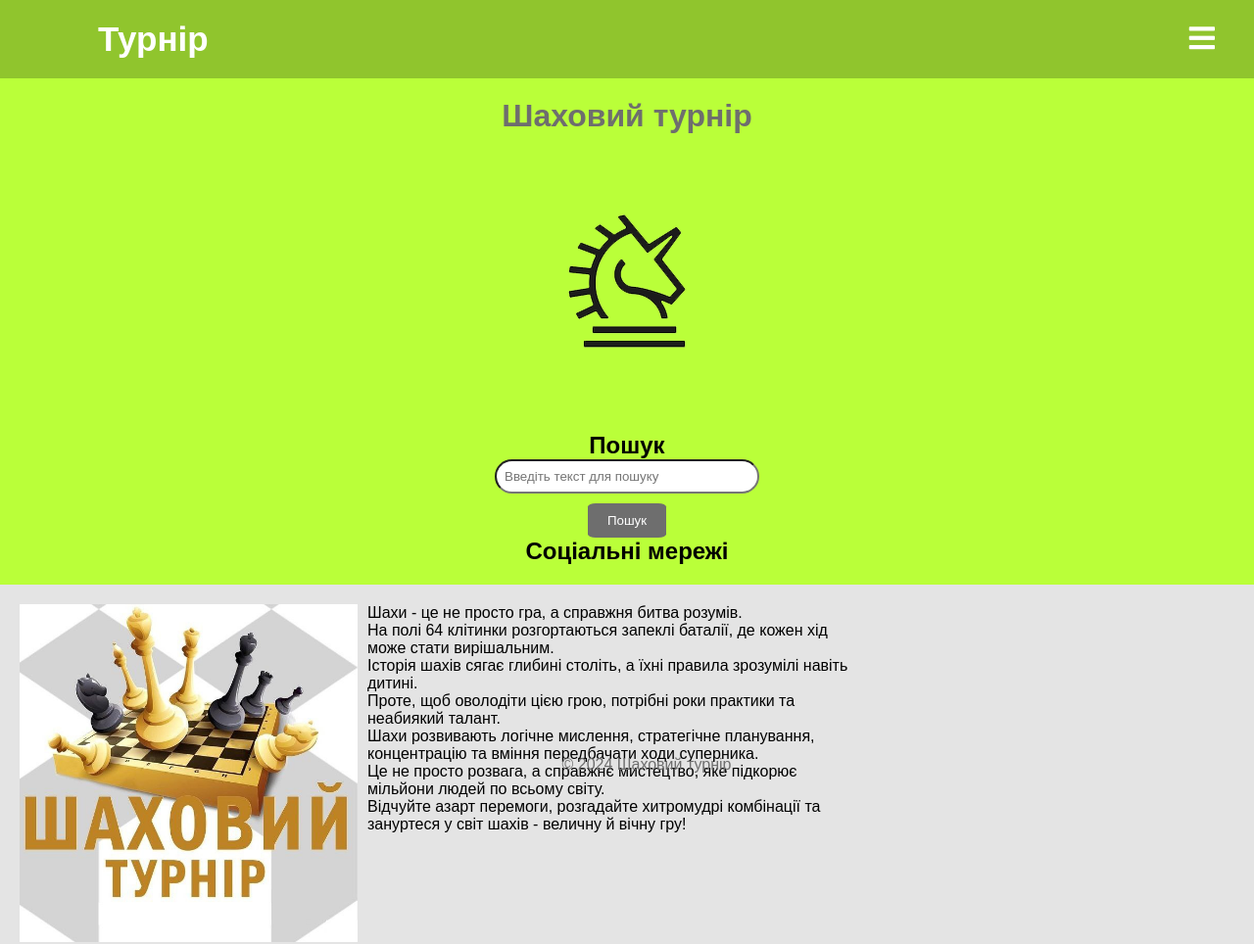
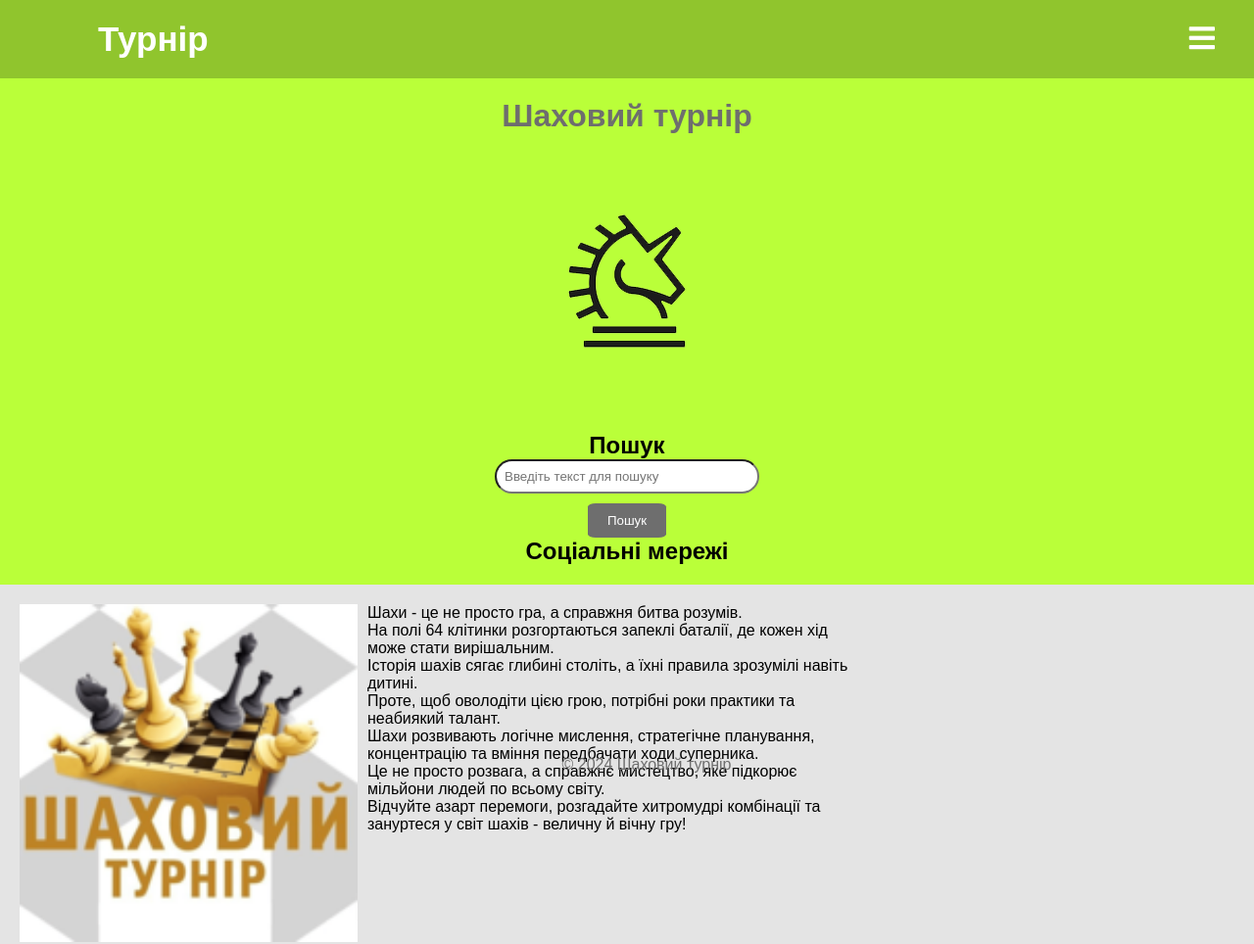
Before and after one commit to rostislaim/Rostik, a plain HTML site: page index.html in a window 1280 px wide. Shown: the top 964 px of the page at 98% size. Drawn offline with Linux system fonts and the light colour scheme.

Commit message:
deleted:    img/chess.jpg 	new file:   img/chess.png 	modified:   index.html

```diff
--- a/index.html
+++ b/index.html
@@ -31,8 +31,6 @@
             <li><a href="Sign.html">Sign in</a></li>
         </ul>
     </nav>
-
-
     <header>
         <h1>Шаховий турнір</h1>
         <img src="img/chess logo.png" alt="Логотип шахового турніру">
@@ -52,11 +50,8 @@
         <p class="footer">&copy; 2024 Шаховий турнір</p>
     </header>
     <main>
-
-
-
         <div>
-            <img src="img/chess.jpg" width="355" height="345" alt="шахи" class="shah_img">
+            <img src="img/chess.png" width="355" height="345" alt="шахи" class="shah_img">
             <p> Шахи - це не просто гра, а справжня битва розумів. <br>
                 На полі 64 клітинки розгортаються запеклі баталії, де кожен хід може стати вирішальним.<br>
                 Історія шахів сягає глибині століть, а їхні правила зрозумілі навіть дитині.<br>
```
Also changed, not shown: img/chess.jpg (deleted), img/chess.png (added).
